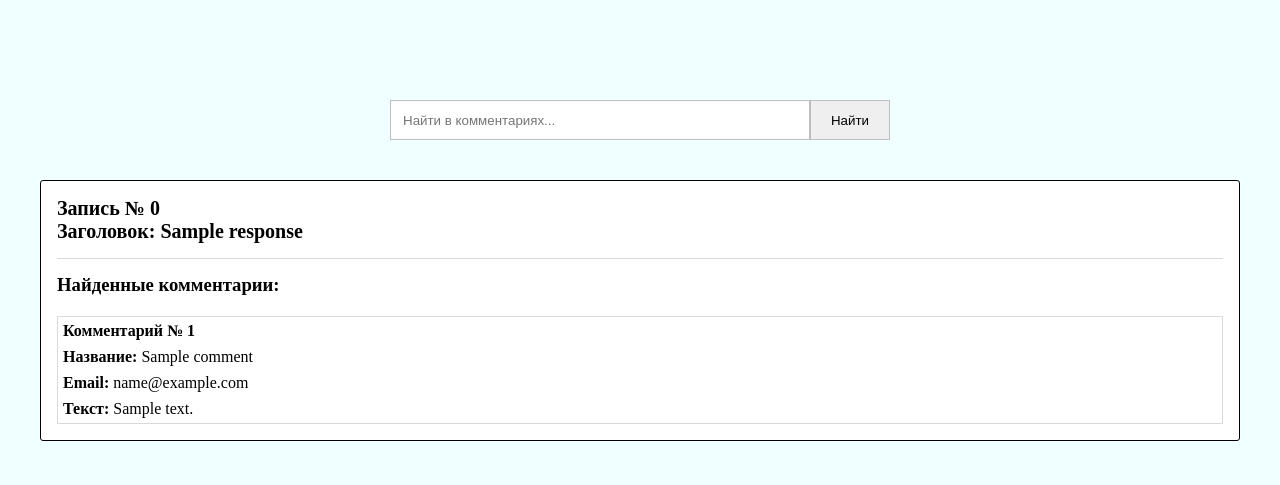
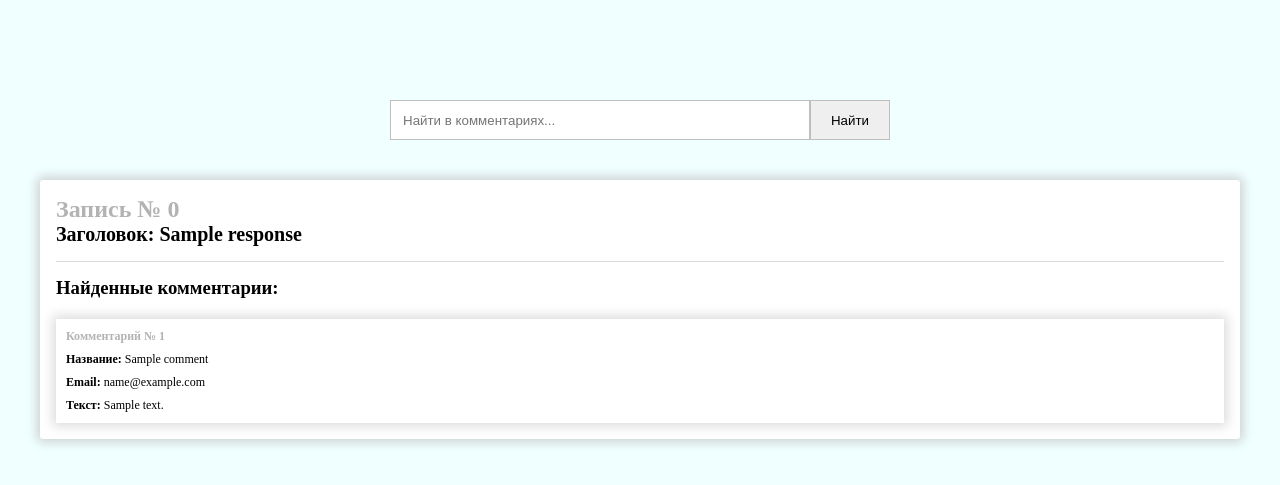
Before and after one commit to yddex/php_test, a PHP site: template View/searchform.php in a window 1280 px wide. Shown: the top 485 px of the page. Run offline with PHP 8.4, Linux system fonts and the light colour scheme; the template is opened without the code that fills it: most values are stand-ins (such as "Sample title", 1, 10 or a date in 2020); data that the repository does not hold is empty.

Commit message:
edit style

```diff
--- a/View/searchform.php
+++ b/View/searchform.php
@@ -4,7 +4,7 @@
     <meta charset="UTF-8">
     <meta http-equiv="X-UA-Compatible" content="IE=edge">
     <meta name="viewport" content="width=device-width, initial-scale=1.0">
-   <link rel='stylesheet' href='/View/style.css' media='all'>
+   <link rel='stylesheet' href='/View/style/style.css' media='all'>
     <title>Search Form</title>
 </head>
 <body>
@@ -33,7 +33,7 @@
     <section class="found">
     <?php foreach($response as $key => $found): ?>
             <div class="found__post">
-                <h2 class="found__post_title">
+                <h2 class="found__post_id">
                    Запись № <?php echo $key; ?>
                 </h2>
                 <h2 class="found__post_title">
--- a/View/style.css
+++ b/View/style/style.css
@@ -36,7 +36,8 @@ body{
 
 }
 .found__post{
-    border: 1px solid black;
+    box-shadow: 0px 0px 11px 3px rgba(191,191,191,0.75);
+    border-radius: 10px;
     background-color: white;
     margin-top: 40px;
     border-radius: 3px;
@@ -45,6 +46,9 @@ body{
 
 .found__post_title{
     font-size: 20px;
+}
+.found__post_id, .found__comment_id{
+    color: rgb(179, 179, 179);
 }
 
 .found__comments{
@@ -55,14 +59,20 @@ body{
     margin-top: 15px;
 }
 .found__comment{
+    font-size: 12px;
     margin-top: 20px;
-    padding: 5px;
-    border: 1px solid rgb(218, 218, 218);
+    padding: 10px;
+    box-shadow: 0px 0px 11px 3px rgba(206, 206, 206, 0.75);
 }
 .found__comment_name, .found__comment_email, .found__comment_body{
     margin-top: 8px;
 }
 .error{
+    width: 600px;
+    margin: 0 auto;
     text-align: center;
+    box-shadow: 0px 0px 11px 3px rgba(191,191,191,0.75);
+    border-radius: 10px;
+    padding: 10px;
     margin-top: 30px;
 }
```
